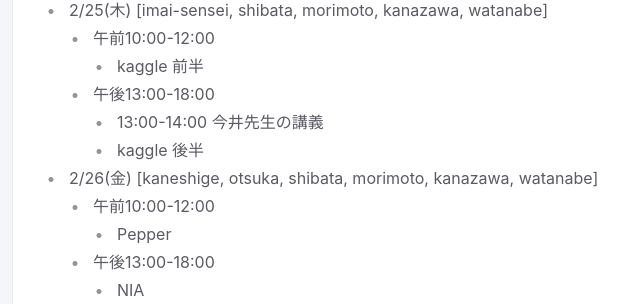
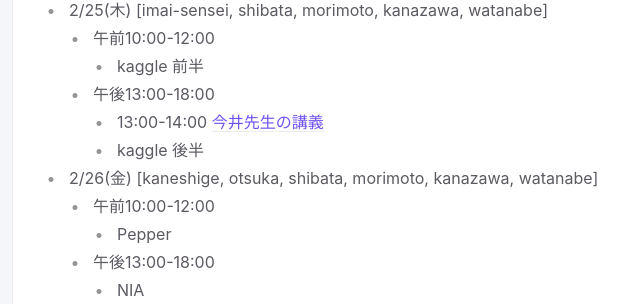
Before and after one commit to imai-laboratory/b4_induction_training, a Jekyll site: the page built from index.md, in a window 1280 px wide. Shown: the part 1513-1817 px from the top of the page, without its empty margins (359-999 px from the left). Built offline with Jekyll 4.4.1, drawn with Linux system fonts in a browser that asks for light colours; part of the change alters nothing that is shown.

Commit message:
update link

```diff
--- a/index.md
+++ b/index.md
@@ -61,7 +61,7 @@ permalink: /
 	- 午前10:00-12:00
 		- kaggle 前半
 	- 午後13:00-18:00
-		- 13:00-14:00 今井先生の講義
+		- 13:00-14:00 [今井先生の講義](https://drive.google.com/file/d/1DQIOJiGe4nIRctc6tkM1lUuSufUaonbD/view?usp=sharing)
 		- kaggle 後半
 
 - 2/26(金) [kaneshige, otsuka, shibata, morimoto, kanazawa, watanabe]
```
